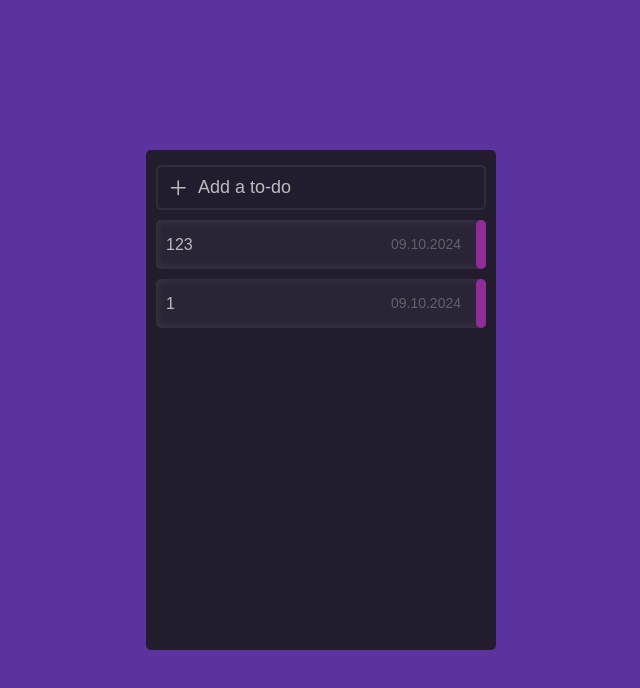
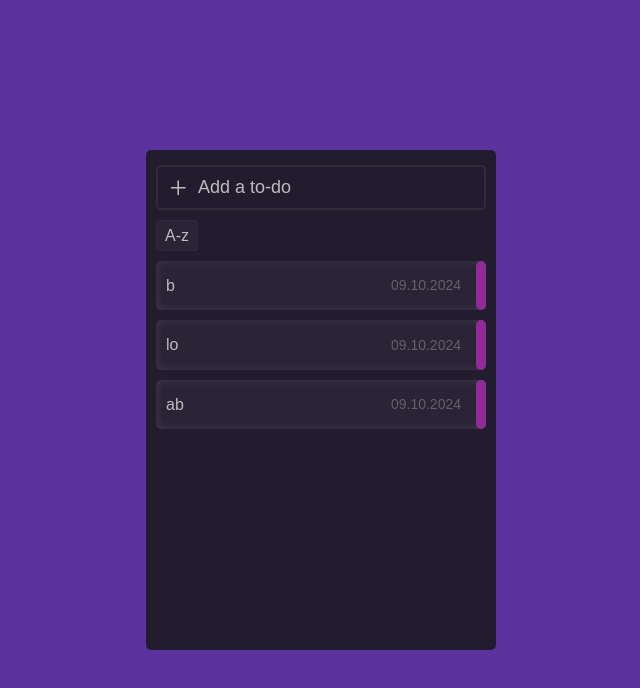
Before and after one commit to blinklay/todo-with-server, a React (Vite) app: page / in a window 1280 px wide. Shown: the top 688 px of the page, without its empty margins (319-959 px from the left). Built offline with nearby package versions, Linux system fonts and the light colour scheme; data requests are answered from the project's data file.

Commit message:
Realized sort function

```diff
--- a/src/App.jsx
+++ b/src/App.jsx
@@ -2,6 +2,7 @@ import { useEffect, useState } from "react";
 import styles from "./App.module.css";
 import Form from "./components/Form/Form";
 import List from "./components/List/List";
+import SortButton from "./components/SortButton/SortButton";
 
 function App() {
   const [todos, setTodos] = useState([]);
@@ -10,7 +11,14 @@ function App() {
   const [isTodoCreating, setIsTodoCreating] = useState(false);
   const [refreshTdoos, setRefreshTodos] = useState(false);
 
+  const [isSort, setIsSort] = useState(false);
+  const tempTodos = [...todos];
+
   useEffect(() => {
+    const obj = [{ title: "b" }, { title: "a" }, { title: "c" }];
+
+    console.log(obj.sort((a, b) => (a.title > b.title ? 1 : -1)));
+
     setIsLoading(true);
 
     fetch("http://localhost:3000/todos")
@@ -20,6 +28,19 @@ function App() {
       })
       .finally(() => setIsLoading(false));
   }, [refreshTdoos]);
+
+  useEffect(() => {
+    console.log(todos);
+  }, [todos]);
+
+  const toSortMode = () => {
+    if (isSort) {
+      setRefreshTodos(!refreshTdoos);
+    } else {
+      setTodos((prev) => prev.sort((a, b) => (a.title > b.title ? 1 : -1)));
+    }
+    setIsSort(!isSort);
+  };
 
   const createTodo = (value) => {
     if (value === "") return;
@@ -70,6 +91,7 @@ function App() {
         <>
           <div className={styles.body}>
             <Form createTodo={createTodo} isTodoCreating={isTodoCreating} />
+            <SortButton isSort={isSort} toSortMode={toSortMode} />
             {todos.length === 0 && (
               <div className={styles.message}>Записей не обнаружено...</div>
             )}
--- /dev/null
+++ b/src/components/SortButton/SortButton.jsx
@@ -0,0 +1,12 @@
+import styles from "./SortButton.module.css";
+
+export default function SortButton({ toSortMode, isSort }) {
+  return (
+    <button
+      onClick={toSortMode}
+      className={`${styles.sort} ${isSort ? styles.active : ""}`}
+    >
+      A-z
+    </button>
+  );
+}
--- /dev/null
+++ b/src/components/SortButton/SortButton.module.css
@@ -0,0 +1,14 @@
+.sort {
+  margin-top: 10px;
+  padding: 5px 8px;
+  background-color: var(--color-background-tertiary);
+  border: 1px solid var(--color-border);
+  cursor: pointer;
+  font-size: 16px;
+  border-radius: 3px;
+}
+
+.active {
+  transform: scale(0.9);
+  opacity: 0.8;
+}
--- a/src/db.json
+++ b/src/db.json
@@ -1,14 +1,19 @@
 {
   "todos": [
     {
-      "title": "123",
+      "title": "b",
       "date": "09.10.2024",
-      "id": 1
+      "id": 2
     },
     {
-      "title": "1",
+      "title": "lo",
       "date": "09.10.2024",
-      "id": 2
+      "id": 3
+    },
+    {
+      "title": "ab",
+      "date": "09.10.2024",
+      "id": 4
     }
   ]
 }
```
